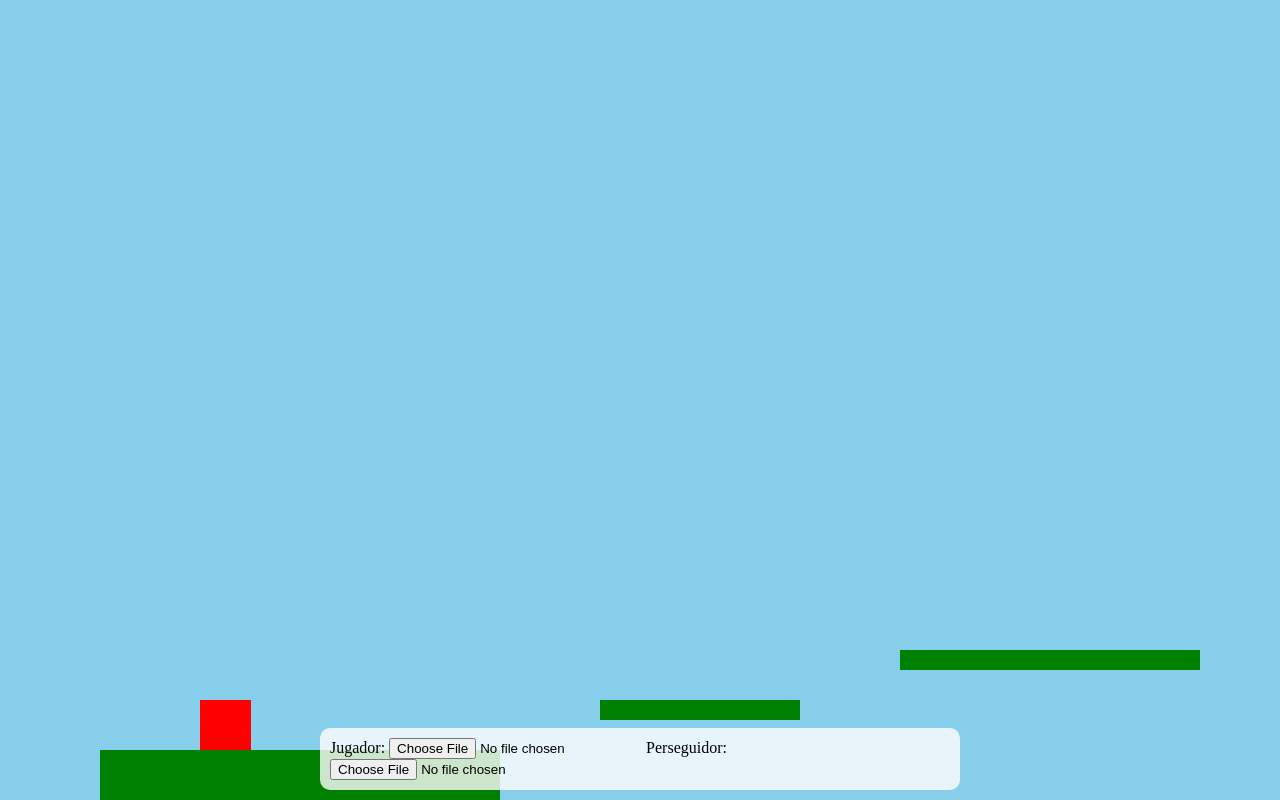
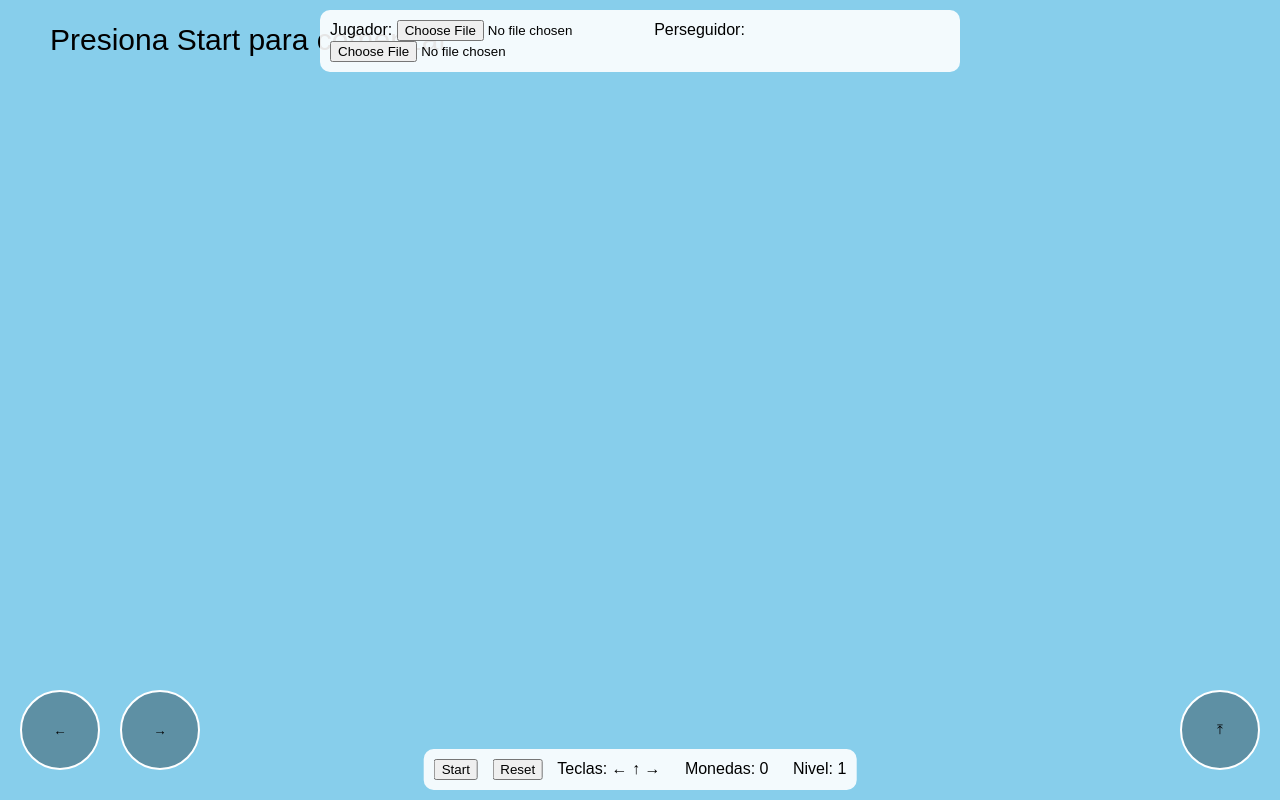
Before and after one commit to josueazul090999-design/aventura-z, a plain HTML site: page index.html in a window 1280 px wide. Drawn offline with Linux system fonts and the light colour scheme.

Commit message:
Update index.html

```diff
--- a/index.html
+++ b/index.html
@@ -3,30 +3,71 @@
 <head>
 <meta charset="UTF-8">
 <meta name="viewport" content="width=device-width, initial-scale=1.0">
-<title>Juego estilo Mario Bros con perseguidor</title>
+<title>Red Ball + Mario Bros Side-Scroller</title>
 <style>
-  body { margin: 0; overflow: hidden; background: #87CEEB; }
-  canvas { display: block; background: #87CEEB; }
-  #controls {
-    position: fixed;
-    bottom: 10px;
-    left: 50%;
-    transform: translateX(-50%);
-    z-index: 10;
-    background: rgba(255,255,255,0.8);
-    padding: 10px;
-    border-radius: 10px;
-  }
+body { margin:0; overflow:hidden; font-family:Arial,sans-serif; }
+canvas { display:block; background:#87CEEB; }
+
+/* CONTROLES */
+#topControls {
+  position: fixed; top:10px; left:50%; transform:translateX(-50%);
+  background: rgba(255,255,255,0.9); padding:10px; border-radius:10px; z-index:10;
+}
+#bottomControls {
+  position: fixed; bottom:10px; left:50%; transform:translateX(-50%);
+  background: rgba(255,255,255,0.9); padding:10px; border-radius:10px; z-index:10;
+}
+#bottomControls button { margin-right:10px; }
+
+/* BOTONES MÓVILES */
+#mobileControls {
+  position: fixed;
+  bottom: 30px;
+  width: 100%;
+  display: flex;
+  justify-content: space-between;
+  z-index: 20;
+  pointer-events: none; /* los hijos sí reciben evento */
+}
+.mobile-btn {
+  width: 80px; height: 80px;
+  background: rgba(0,0,0,0.3);
+  border-radius: 50%;
+  border: 2px solid white;
+  pointer-events: auto;
+  touch-action: none;
+}
+#leftRight {
+  display:flex; gap:20px; margin-left:20px;
+}
+#jumpBtn { margin-right:20px; }
 </style>
 </head>
 <body>
 
-<div id="controls">
+<div id="topControls">
   <label>Jugador: <input type="file" id="playerImageInput" accept="image/*"></label>
   <label>Perseguidor: <input type="file" id="enemyImageInput" accept="image/*"></label>
 </div>
 
 <canvas id="gameCanvas"></canvas>
+
+<div id="bottomControls">
+  <button id="startBtn">Start</button>
+  <button id="resetBtn">Reset</button>
+  <span>Teclas: ← ↑ →</span>
+  <span id="coinCounter" style="margin-left:20px;">Monedas: 0</span>
+  <span id="levelCounter" style="margin-left:20px;">Nivel: 1</span>
+</div>
+
+<!-- BOTONES PARA CELULAR -->
+<div id="mobileControls">
+  <div id="leftRight">
+    <button class="mobile-btn" id="leftBtn">←</button>
+    <button class="mobile-btn" id="rightBtn">→</button>
+  </div>
+  <button class="mobile-btn" id="jumpBtn">⤒</button>
+</div>
 
 <script>
 const canvas = document.getElementById('gameCanvas');
@@ -34,148 +75,183 @@ const ctx = canvas.getContext('2d');
 canvas.width = window.innerWidth;
 canvas.height = window.innerHeight;
 
-let gravity = 0.6;
-let keys = { left: false, right: false, up: false };
+let keys = {left:false,right:false,up:false};
 let cameraX = 0;
+let currentLevel = 0;
+let gameStarted = false;
+let enemyActive = false;
+let playerSpeed = 5;
+let enemySpeedBase = 2.5;
 
-class Character {
-  constructor(x, y, w, h, img=null) {
-    this.x = x;
-    this.y = y;
-    this.w = w;
-    this.h = h;
-    this.img = img;
-    this.vx = 0;
-    this.vy = 0;
-    this.speed = 5;
-    this.onGround = false;
+class Character{
+  constructor(x,y,w,h,img=null){
+    this.x=x; this.y=y; this.w=w; this.h=h; this.img=img;
+    this.vx=0; this.vy=0; this.onGround=false; this.coins=0;
   }
-
-  draw() {
-    if(this.img){
-      ctx.drawImage(this.img, this.x - cameraX, this.y, this.w, this.h);
-    } else {
-      ctx.fillStyle = 'red';
-      ctx.fillRect(this.x - cameraX, this.y, this.w, this.h);
-    }
+  draw(){
+    if(this.img) ctx.drawImage(this.img,this.x-cameraX,this.y,this.w,this.h);
+    else {ctx.fillStyle='red'; ctx.fillRect(this.x-cameraX,this.y,this.w,this.h);}
   }
-
-  update(platforms) {
-    this.vy += gravity;
+  update(platforms){
+    this.vy += 0.6;
     this.y += this.vy;
     this.x += this.vx;
-
     this.onGround = false;
-    for(let plat of platforms){
-      if(this.x + this.w > plat.x && this.x < plat.x + plat.w &&
-         this.y + this.h > plat.y && this.y + this.h < plat.y + plat.h){
-        this.y = plat.y - this.h;
-        this.vy = 0;
-        this.onGround = true;
+    for(let p of platforms){
+      if(this.x+this.w>p.x && this.x<p.x+p.w && this.y+this.h>=p.y-10 && this.y+this.h<=p.y+10 && this.vy>=0){
+        this.y = p.y-this.h; this.vy=0; this.onGround=true;
       }
     }
   }
 }
 
-class Platform {
-  constructor(x,y,w,h){
-    this.x = x;
-    this.y=y;
-    this.w=w;
-    this.h=h;
-  }
-  draw(){
-    ctx.fillStyle = 'green';
-    ctx.fillRect(this.x - cameraX, this.y, this.w, this.h);
-  }
+class Platform{
+  constructor(x,y,w,h){this.x=x;this.y=y;this.w=w;this.h=h;}
+  draw(){ctx.fillStyle='green'; ctx.fillRect(this.x-cameraX,this.y,this.w,this.h);}
 }
 
-// Plataformas largas tipo Mario Bros
-const platforms = [
-  new Platform(0, canvas.height - 50, 400, 50),
-  new Platform(500, canvas.height - 100, 200, 20),
-  new Platform(800, canvas.height - 150, 300, 20),
-  new Platform(1200, canvas.height - 200, 200, 20),
-  new Platform(1500, canvas.height - 100, 400, 50),
-];
+class Coin{
+  constructor(x,y){this.x=x;this.y=y;this.radius=10;this.collected=false;}
+  draw(){if(!this.collected){ctx.fillStyle='gold'; ctx.beginPath(); ctx.arc(this.x-cameraX,this.y,this.radius,0,Math.PI*2); ctx.fill();}}
+}
 
-// Personajes
-let player = new Character(100, canvas.height-100, 50,50);
-let enemy = new Character(50, canvas.height-100, 50,50);
+class Obstacle{
+  constructor(x,y,w,h){this.x=x; this.y=y; this.w=w; this.h=h;}
+  draw(){ctx.fillStyle='brown'; ctx.fillRect(this.x-cameraX,this.y,this.w,this.h);}
+}
 
-// Meta
-const meta = {x: 1900, y: canvas.height-150, w:50, h:50};
+// NIVELES
+const levels = [];
+for(let i=0;i<10;i++){
+  let platforms=[]; let coins=[]; let obstacles=[];
+  let baseY = canvas.height-100;
+  platforms.push(new Platform(0, baseY, canvas.width*2, 20));
 
-// Controles
-window.addEventListener('keydown', (e)=>{
-  if(e.key === 'ArrowLeft') keys.left = true;
-  if(e.key === 'ArrowRight') keys.right = true;
-  if(e.key === 'ArrowUp') keys.up = true;
+  let startX=400; let width=120;
+  for(let j=0;j<12;j++){
+    let x=startX+j*200;
+    let y = baseY - (Math.random()*150);
+    platforms.push(new Platform(x,y,width,20));
+    if(Math.random()<0.7) coins.push(new Coin(x+50,y-30));
+    if(Math.random()<0.4) obstacles.push(new Obstacle(x+Math.random()*50,y-40,30,40));
+  }
+
+  let lastPlatform = platforms[platforms.length-1];
+  let meta = {x:lastPlatform.x + lastPlatform.w/2 - 25, y:lastPlatform.y - 50, w:50, h:50};
+  levels.push({bg:`hsl(${i*36},70%,80%)`,platforms,coins,obstacles,meta});
+}
+
+let player = new Character(0,0,50,50);
+let enemy = new Character(0,0,50,50);
+
+// CONTROLES TECLADO
+window.addEventListener('keydown', e => {
+  if(e.key==='ArrowLeft') keys.left=true;
+  if(e.key==='ArrowRight') keys.right=true;
+  if(e.key==='ArrowUp') keys.up=true;
 });
-window.addEventListener('keyup', (e)=>{
-  if(e.key === 'ArrowLeft') keys.left = false;
-  if(e.key === 'ArrowRight') keys.right = false;
-  if(e.key === 'ArrowUp') keys.up = false;
+window.addEventListener('keyup', e => {
+  if(e.key==='ArrowLeft') keys.left=false;
+  if(e.key==='ArrowRight') keys.right=false;
+  if(e.key==='ArrowUp') keys.up=false;
 });
 
-// Cargar imágenes
-document.getElementById('playerImageInput').addEventListener('change', (e)=>{
-  const file = e.target.files[0];
-  if(file){
-    const img = new Image();
-    img.onload = ()=> player.img = img;
-    img.src = URL.createObjectURL(file);
-  }
+// CONTROLES MÓVILES
+function setupMobileButton(id, onPress, onRelease){
+  const btn=document.getElementById(id);
+  btn.addEventListener("touchstart", e=>{e.preventDefault(); onPress();});
+  btn.addEventListener("touchend", e=>{e.preventDefault(); onRelease();});
+}
+setupMobileButton("leftBtn", ()=>keys.left=true, ()=>keys.left=false);
+setupMobileButton("rightBtn", ()=>keys.right=true, ()=>keys.right=false);
+setupMobileButton("jumpBtn", ()=>{if(player.onGround) keys.up=true;}, ()=>keys.up=false);
+
+// IMÁGENES
+document.getElementById('playerImageInput').addEventListener('change', e => {
+  const f=e.target.files[0]; if(f){const i=new Image(); i.onload=()=>player.img=i;i.src=URL.createObjectURL(f);}
 });
-document.getElementById('enemyImageInput').addEventListener('change', (e)=>{
-  const file = e.target.files[0];
-  if(file){
-    const img = new Image();
-    img.onload = ()=> enemy.img = img;
-    img.src = URL.createObjectURL(file);
-  }
+document.getElementById('enemyImageInput').addEventListener('change', e => {
+  const f=e.target.files[0]; if(f){const i=new Image(); i.onload=()=>enemy.img=i;i.src=URL.createObjectURL(f);}
 });
 
+// START y RESET
+document.getElementById('startBtn').onclick=()=>{
+  gameStarted=true;currentLevel=0;playerSpeed=5;enemySpeedBase=2.5; resetLevel();
+};
+document.getElementById('resetBtn').onclick=()=>{resetLevel();};
+
+// RESET NIVEL
+function resetLevel(){
+  const lvl = levels[currentLevel];
+  player.x = lvl.platforms[0].x + 150;
+  player.y = lvl.platforms[0].y - player.h;
+  player.vx = 0;
+  player.vy = 0;
+  keys.left=false; keys.right=false; keys.up=false;
+  enemy.x = lvl.platforms[0].x + 50;
+  enemy.y = lvl.platforms[0].y - enemy.h;
+  enemy.vx=0; enemy.vy=0;
+  cameraX = 0; enemyActive=false;
+  lvl.coins.forEach(c => c.collected=false);
+  setTimeout(()=>{enemyActive=true;},4000);
+  let lastPlatform = lvl.platforms[lvl.platforms.length-1];
+  lvl.meta.x = lastPlatform.x + lastPlatform.w/2 - 25;
+  lvl.meta.y = lastPlatform.y - 50;
+  document.getElementById('levelCounter').innerText=`Nivel: ${currentLevel+1}`;
+}
+
+// ENEMIGO INTELIGENTE
+function enemyAI(){
+  if(!enemyActive) return;
+  const lvl=levels[currentLevel];
+  let dx = player.x - enemy.x;
+  let dy = player.y - enemy.y;
+  let speedFactor = 1 + Math.floor(currentLevel/5)*0.3;
+  enemy.vx = (dx>0?1:-1) * enemySpeedBase * speedFactor;
+  for(let plat of lvl.platforms){
+    if(Math.abs(enemy.x - plat.x)<5 && enemy.onGround && dy<0) enemy.vy=-12;
+  }
+  for(let obs of lvl.obstacles){
+    if(enemy.x+enemy.w>obs.x-5 && enemy.x<obs.x+obs.w+5 && enemy.onGround) enemy.vy=-12;
+  }
+  if(dy<0 && enemy.onGround) enemy.vy=-12;
+}
+
+// GAME LOOP
 function gameLoop(){
   ctx.clearRect(0,0,canvas.width,canvas.height);
-
-  // Movimiento jugador
-  player.vx = 0;
-  if(keys.left) player.vx = -player.speed;
-  if(keys.right) player.vx = player.speed;
-  if(keys.up && player.onGround) player.vy = -15;
-
-  player.update(platforms);
-
-  // Movimiento enemigo simple (seguir jugador)
-  enemy.vx = (enemy.x < player.x) ? 3 : -3;
-  enemy.update(platforms);
-
-  // Cámara sigue al jugador
-  cameraX = player.x - 200; // offset para que el jugador no quede pegado al borde
-
-  // Dibujar plataformas
-  for(let plat of platforms) plat.draw();
-
-  // Dibujar meta
-  ctx.fillStyle = 'yellow';
-  ctx.fillRect(meta.x - cameraX, meta.y, meta.w, meta.h);
-
-  // Dibujar personajes
-  player.draw();
-  enemy.draw();
-
-  // Revisar meta
-  if(player.x + player.w > meta.x && player.x < meta.x + meta.w &&
-     player.y + player.h > meta.y && player.y < meta.y + meta.h){
-    alert('¡Nivel completado!');
-    player.x = 100;
-    player.y = canvas.height-100;
+  if(!gameStarted){ctx.fillStyle='black';ctx.font='30px Arial';ctx.fillText('Presiona Start para comenzar',50,50); requestAnimationFrame(gameLoop); return;}
+  const lvl = levels[currentLevel];
+  canvas.style.background = lvl.bg;
+  player.vx=0;
+  if(keys.left) player.vx=-playerSpeed;
+  if(keys.right) player.vx=playerSpeed;
+  if(keys.up && player.onGround){player.vy=-15; keys.up=false;}
+  player.update(lvl.platforms);
+  lvl.coins.forEach(c=>{
+    if(!c.collected && player.x+player.w>c.x-c.radius && player.x<c.x+c.radius && player.y+player.h>c.y-c.radius && player.y<c.y+c.radius){
+      c.collected=true; player.coins++;
+    }
+  });
+  document.getElementById('coinCounter').innerText=`Monedas: ${player.coins}`;
+  enemyAI(); if(enemyActive) enemy.update(lvl.platforms);
+  cameraX = player.x - canvas.width/2;
+  if(cameraX < 0) cameraX = 0;
+  lvl.platforms.forEach(p=>p.draw());
+  lvl.obstacles.forEach(o=>o.draw());
+  lvl.coins.forEach(c=>c.draw());
+  ctx.fillStyle='yellow'; ctx.fillRect(lvl.meta.x-cameraX,lvl.meta.y,lvl.meta.w,lvl.meta.h);
+  player.draw(); if(enemyActive) enemy.draw();
+  if(player.x+player.w>lvl.meta.x && player.x<lvl.meta.x+lvl.meta.w && player.y+player.h>lvl.meta.y && player.y<lvl.meta.y+lvl.meta.h){
+    currentLevel++;
+    playerSpeed+=0.5; enemySpeedBase+=0.3;
+    if(currentLevel>=levels.length){alert(`¡Ganaste todos los niveles! Monedas totales: ${player.coins}`); gameStarted=false;}
+    else{alert(`¡Nivel completado! Monedas recogidas: ${player.coins}`); resetLevel();}
   }
-
+  if(player.y>lvl.platforms[0].y + 200){alert('¡Te caíste!'); resetLevel();}
+  if(player.x+player.w>enemy.x && player.x<enemy.x+enemy.w && player.y+player.h>enemy.y && player.y<enemy.y+enemy.h){alert('¡Game Over! Te atrapó el enemigo.'); resetLevel();}
   requestAnimationFrame(gameLoop);
 }
-
 gameLoop();
 </script>
 </body>
```
